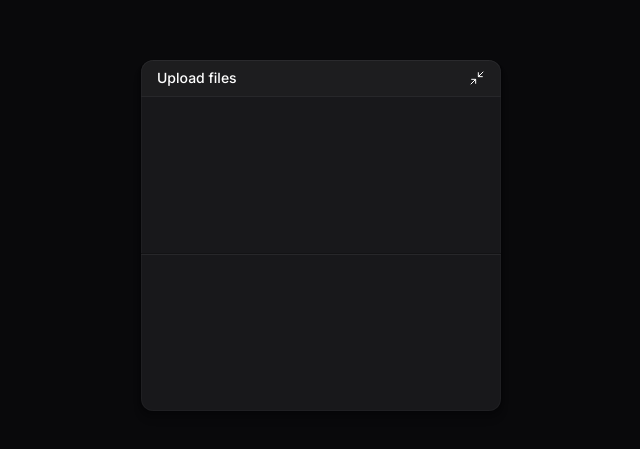
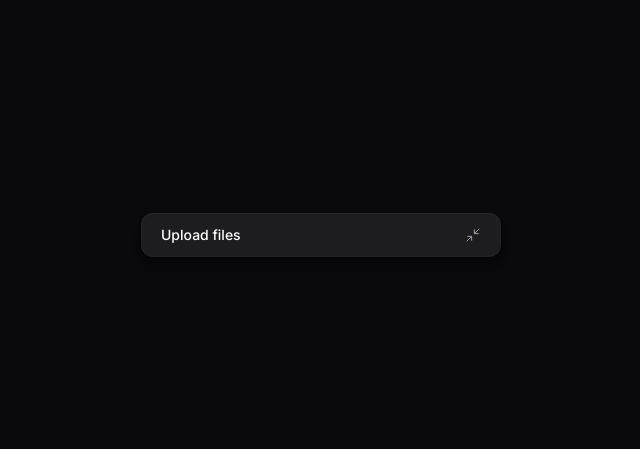
Before and after one commit to NicholasNeto/upload-web-widget, a React (Vite) app: page / in a window 1280 px wide. Shown: the part 165-614 px from the top of the page, without its empty margins (319-959 px from the left). Built offline with nearby package versions, Linux system fonts and the light colour scheme.

Commit message:
created button minimized

```diff
--- a/package.json
+++ b/package.json
@@ -10,10 +10,13 @@
     "preview": "vite preview"
   },
   "dependencies": {
+    "@radix-ui/react-collapsible": "^1.1.12",
     "@tailwindcss/vite": "^4.1.16",
     "lucide-react": "^0.548.0",
     "react": "^19.1.1",
     "react-dom": "^19.1.1",
+    "tailwind-merge": "^3.3.1",
+    "tailwind-variants": "^3.1.1",
     "tailwindcss": "^4.1.16"
   },
   "devDependencies": {
--- /dev/null
+++ b/src/components/ui/button.tsx
@@ -0,0 +1,27 @@
+import { tv, type VariantProps } from "tailwind-variants";
+console.log("tv import:", tv);
+
+const buttonVariants = tv({
+  base: "text-zinc-400 rounded-lg hover:text-zinc-100 hover:bg-zinc-800 disabled:opacity-50 disabled:pointer-events-none",
+
+  variants: {
+    size: {
+      default: "px-3 py-2",
+      icon: "p-2",
+      "icon-sm": "p-1",
+    },
+  },
+
+  defaultVariants: {
+    size: "default",
+  },
+});
+
+type ButtonProps = React.ComponentProps<"button"> &
+  VariantProps<typeof buttonVariants>;
+
+export function Button({ size, className, ...props }: ButtonProps) {
+  return (
+    <button className={buttonVariants({ size, className })} {...props} />
+  );
+}
--- a/src/components/upload-widget-header.tsx
+++ b/src/components/upload-widget-header.tsx
@@ -1,13 +1,17 @@
 import { Minimize2 } from "lucide-react";
+import { Button } from "./ui/button";
+import * as Collapsible from "@radix-ui/react-collapsible";
 
 export function UploadWidgetHeader() {
     return (
         <div className="w-full p-4 py-2 bg-white/2 border-zinc-800 border-b flex items-center justify-between" >
             <span className="text-sm font-medium">Upload files</span>
-            <button>
-                <Minimize2 strokeWidth={1.5} className="size-4" ></Minimize2>
-            </button>
 
+            <Collapsible.Trigger asChild>
+                <Button size="icon" className="-mr-2">
+                    <Minimize2 strokeWidth={1.5} className="size-4" ></Minimize2>
+                </Button>
+            </Collapsible.Trigger>
         </div>
     )
 
--- /dev/null
+++ b/src/components/upload-widget-minimized-button.tsx
@@ -0,0 +1,12 @@
+import { Minimize2 } from "lucide-react";
+
+import * as Collapsible from "@radix-ui/react-collapsible";
+
+export function UploadWidgetMinimizedButton() {
+  return (
+    <Collapsible.Trigger className="group w-full bg-white/2 py-3 px-5 flex items-center justify-between">
+        <span className="text-sm font-medium">Upload files</span>
+        <Minimize2 strokeWidth={1.5} className="size-4 text-zinc-400 group-hover:text-zinc-100" ></Minimize2>
+    </Collapsible.Trigger>
+  );
+}
--- a/src/components/upload-widget.tsx
+++ b/src/components/upload-widget.tsx
@@ -1,19 +1,30 @@
+import * as Collapsible from "@radix-ui/react-collapsible";
 import { UploadWidgetDropzone } from "./upload-widget-dropzone";
 import { UploadWidgetHeader } from "./upload-widget-header";
+import { useState } from "react";
+import { UploadWidgetMinimizedButton } from "./upload-widget-minimized-button";
 
 export function UploadWidget() {
-    return(
-        <div className="bg-zinc-900 w-full overflow-hidden max-w-[360px] rounded-xl shadow-shape">
-            <UploadWidgetHeader></UploadWidgetHeader>
 
-            <div className="flex flex-col gap-4 py-3">
-                <UploadWidgetDropzone></UploadWidgetDropzone>
-                <div className="h-px bg-zinc-800 border-t border-black/50 box-content" />
-                <UploadWidgetDropzone></UploadWidgetDropzone>
+    const [ isWidgetOpen, setIsWidgetOpen] = useState(false)
 
-            </div>
+  return (
+    <Collapsible.Root  onOpenChange={setIsWidgetOpen}>
+      <div className="bg-zinc-900 overflow-hidden w-[360px] rounded-xl shadow-shape">
+
+        { !isWidgetOpen && < UploadWidgetMinimizedButton/>}
 
 
-        </div>
-    )
+        <Collapsible.Content>
+          <UploadWidgetHeader></UploadWidgetHeader>
+
+          <div className="flex flex-col gap-4 py-3">
+            <UploadWidgetDropzone></UploadWidgetDropzone>
+            <div className="h-px bg-zinc-800 border-t border-black/50 box-content" />
+            <UploadWidgetDropzone></UploadWidgetDropzone>
+          </div>
+        </Collapsible.Content>
+      </div>
+    </Collapsible.Root>
+  );
 }
```
Also changed, not shown: 1 other file (tests, documents, lock files or other folders).
